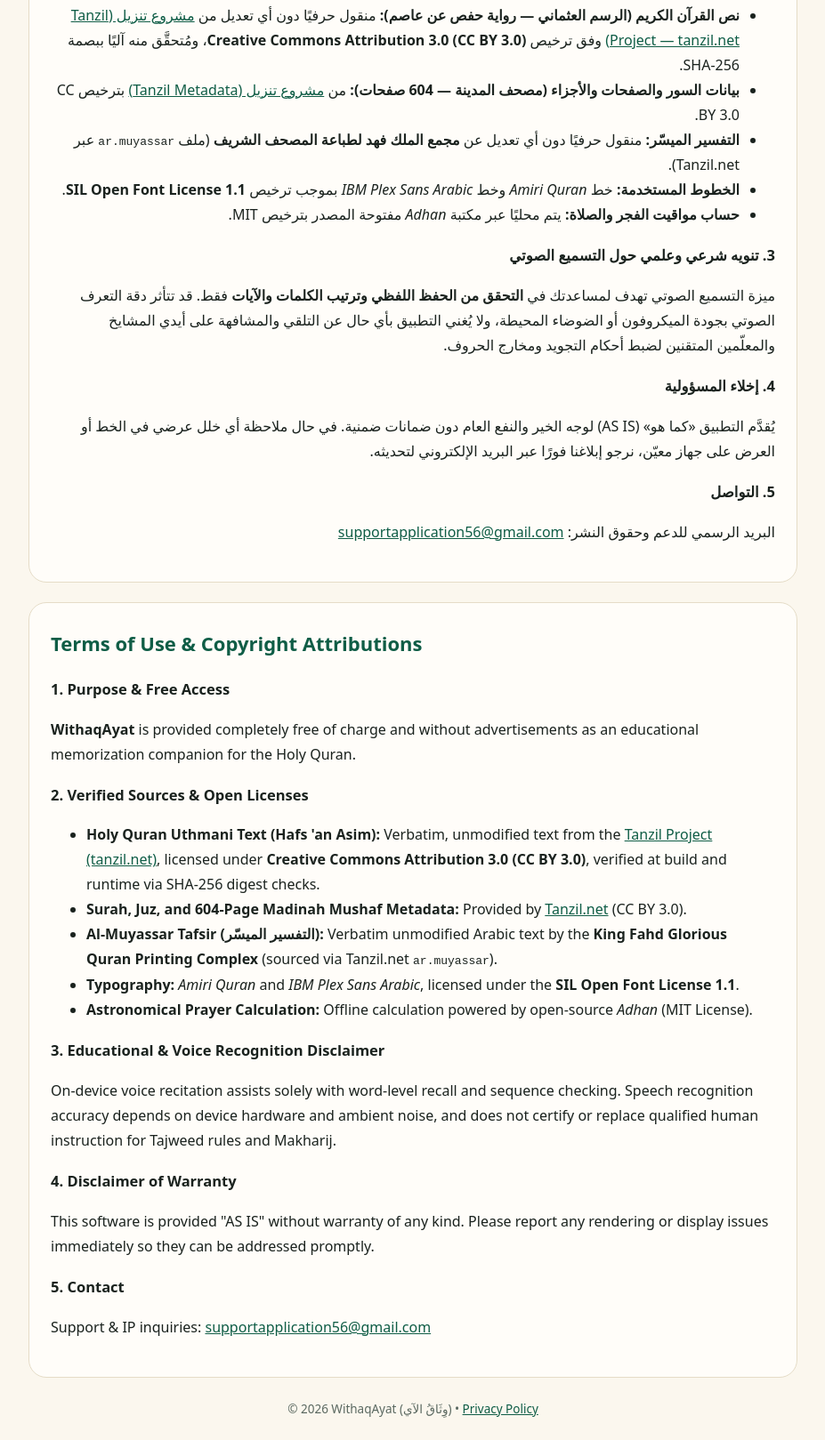
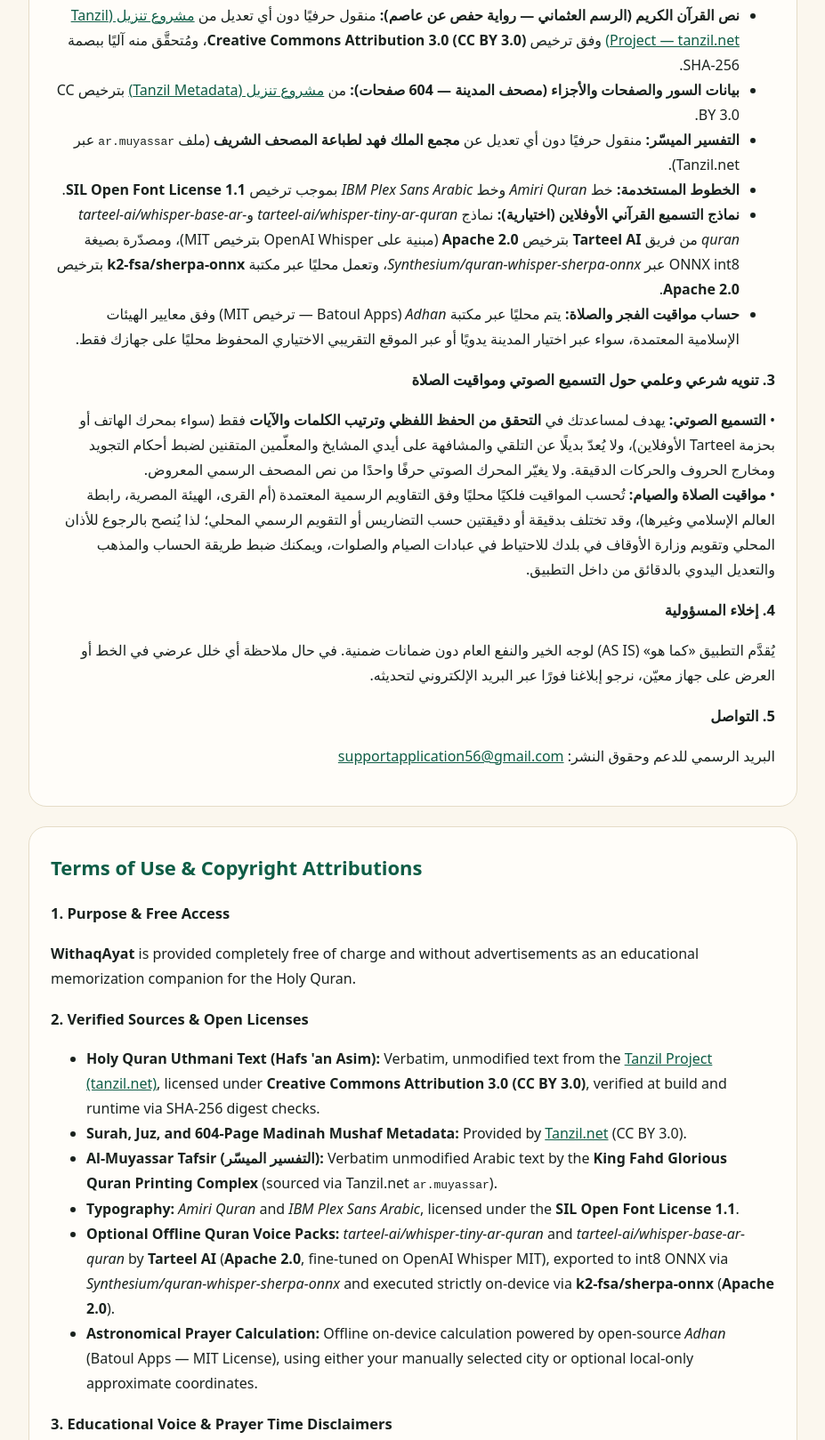
Before and after one commit to supportapplication56-spec/supportapplication56-spec.github.io, a plain HTML site: page WithaqAyat/terms/index.html in a window 1280 px wide. Shown: the part 501-2120 px from the top of the page at 89% size, without its empty margins (176-1103 px from the left). Drawn offline with Linux system fonts and the light colour scheme.

Commit message:
Update terms of location and tarteel

```diff
--- a/WithaqAyat/terms/index.html
+++ b/WithaqAyat/terms/index.html
@@ -96,12 +96,14 @@
         <li><strong>بيانات السور والصفحات والأجزاء (مصحف المدينة — 604 صفحات):</strong> من <a href="https://tanzil.net" target="_blank" rel="noopener">مشروع تنزيل (Tanzil Metadata)</a> بترخيص CC BY 3.0.</li>
         <li><strong>التفسير الميسّر:</strong> منقول حرفيًا دون أي تعديل عن <strong>مجمع الملك فهد لطباعة المصحف الشريف</strong> (ملف <code>ar.muyassar</code> عبر Tanzil.net).</li>
         <li><strong>الخطوط المستخدمة:</strong> خط <em>Amiri Quran</em> وخط <em>IBM Plex Sans Arabic</em> بموجب ترخيص <strong>SIL Open Font License 1.1</strong>.</li>
-        <li><strong>حساب مواقيت الفجر والصلاة:</strong> يتم محليًا عبر مكتبة <em>Adhan</em> مفتوحة المصدر بترخيص MIT.</li>
+        <li><strong>نماذج التسميع القرآني الأوفلاين (اختيارية):</strong> نماذج <em>tarteel-ai/whisper-tiny-ar-quran</em> و<em>tarteel-ai/whisper-base-ar-quran</em> من فريق <strong>Tarteel AI</strong> بترخيص <strong>Apache 2.0</strong> (مبنية على OpenAI Whisper بترخيص MIT)، ومصدّرة بصيغة ONNX int8 عبر <em>Synthesium/quran-whisper-sherpa-onnx</em>، وتعمل محليًا عبر مكتبة <strong>k2-fsa/sherpa-onnx</strong> بترخيص <strong>Apache 2.0</strong>.</li>
+        <li><strong>حساب مواقيت الفجر والصلاة:</strong> يتم محليًا عبر مكتبة <em>Adhan</em> (Batoul Apps — ترخيص MIT) وفق معايير الهيئات الإسلامية المعتمدة، سواء عبر اختيار المدينة يدويًا أو عبر الموقع التقريبي الاختياري المحفوظ محليًا على جهازك فقط.</li>
       </ul>
 
-      <h3>3. تنويه شرعي وعلمي حول التسميع الصوتي</h3>
+      <h3>3. تنويه شرعي وعلمي حول التسميع الصوتي ومواقيت الصلاة</h3>
       <p>
-        ميزة التسميع الصوتي تهدف لمساعدتك في <strong>التحقق من الحفظ اللفظي وترتيب الكلمات والآيات</strong> فقط. قد تتأثر دقة التعرف الصوتي بجودة الميكروفون أو الضوضاء المحيطة، ولا يُغني التطبيق بأي حال عن التلقي والمشافهة على أيدي المشايخ والمعلّمين المتقنين لضبط أحكام التجويد ومخارج الحروف.
+        • <strong>التسميع الصوتي:</strong> يهدف لمساعدتك في <strong>التحقق من الحفظ اللفظي وترتيب الكلمات والآيات</strong> فقط (سواء بمحرك الهاتف أو بحزمة Tarteel الأوفلاين)، ولا يُعدّ بديلًا عن التلقي والمشافهة على أيدي المشايخ والمعلّمين المتقنين لضبط أحكام التجويد ومخارج الحروف والحركات الدقيقة. ولا يغيّر المحرك الصوتي حرفًا واحدًا من نص المصحف الرسمي المعروض.<br />
+        • <strong>مواقيت الصلاة والصيام:</strong> تُحسب المواقيت فلكيًا محليًا وفق التقاويم الرسمية المعتمدة (أم القرى، الهيئة المصرية، رابطة العالم الإسلامي وغيرها)، وقد تختلف بدقيقة أو دقيقتين حسب التضاريس أو التقويم الرسمي المحلي؛ لذا يُنصح بالرجوع للأذان المحلي وتقويم وزارة الأوقاف في بلدك للاحتياط في عبادات الصيام والصلوات، ويمكنك ضبط طريقة الحساب والمذهب والتعديل اليدوي بالدقائق من داخل التطبيق.
       </p>
 
       <h3>4. إخلاء المسؤولية</h3>
@@ -123,12 +125,14 @@
         <li><strong>Surah, Juz, and 604-Page Madinah Mushaf Metadata:</strong> Provided by <a href="https://tanzil.net" target="_blank" rel="noopener">Tanzil.net</a> (CC BY 3.0).</li>
         <li><strong>Al-Muyassar Tafsir (التفسير الميسّر):</strong> Verbatim unmodified Arabic text by the <strong>King Fahd Glorious Quran Printing Complex</strong> (sourced via Tanzil.net <code>ar.muyassar</code>).</li>
         <li><strong>Typography:</strong> <em>Amiri Quran</em> and <em>IBM Plex Sans Arabic</em>, licensed under the <strong>SIL Open Font License 1.1</strong>.</li>
-        <li><strong>Astronomical Prayer Calculation:</strong> Offline calculation powered by open-source <em>Adhan</em> (MIT License).</li>
+        <li><strong>Optional Offline Quran Voice Packs:</strong> <em>tarteel-ai/whisper-tiny-ar-quran</em> and <em>tarteel-ai/whisper-base-ar-quran</em> by <strong>Tarteel AI</strong> (<strong>Apache 2.0</strong>, fine-tuned on OpenAI Whisper MIT), exported to int8 ONNX via <em>Synthesium/quran-whisper-sherpa-onnx</em> and executed strictly on-device via <strong>k2-fsa/sherpa-onnx</strong> (<strong>Apache 2.0</strong>).</li>
+        <li><strong>Astronomical Prayer Calculation:</strong> Offline on-device calculation powered by open-source <em>Adhan</em> (Batoul Apps — MIT License), using either your manually selected city or optional local-only approximate coordinates.</li>
       </ul>
 
-      <h3>3. Educational &amp; Voice Recognition Disclaimer</h3>
+      <h3>3. Educational Voice &amp; Prayer Time Disclaimers</h3>
       <p>
-        On-device voice recitation assists solely with word-level recall and sequence checking. Speech recognition accuracy depends on device hardware and ambient noise, and does not certify or replace qualified human instruction for Tajweed rules and Makharij.
+        • <strong>Voice Recitation:</strong> On-device voice matching (via OS Speech or the optional Tarteel ONNX pack) assists solely with word-level recall and sequence checking. Displayed Quranic text always comes verbatim from Tanzil.net. Speech recognition does not certify or replace qualified human instruction for Tajweed rules, Makharij, and precise diacritics.<br />
+        • <strong>Prayer &amp; Fasting Times:</strong> Prayer times are astronomically calculated on-device according to recognized Islamic authorities and may differ by 1–2 minutes from local mosque announcements or official regional calendars due to elevation or local conventions. Always observe your local Adhan and official Awqaf calendar for fasting and obligatory prayers; manual minute offsets and madhab settings are provided in-app.
       </p>
 
       <h3>4. Disclaimer of Warranty</h3>
```
